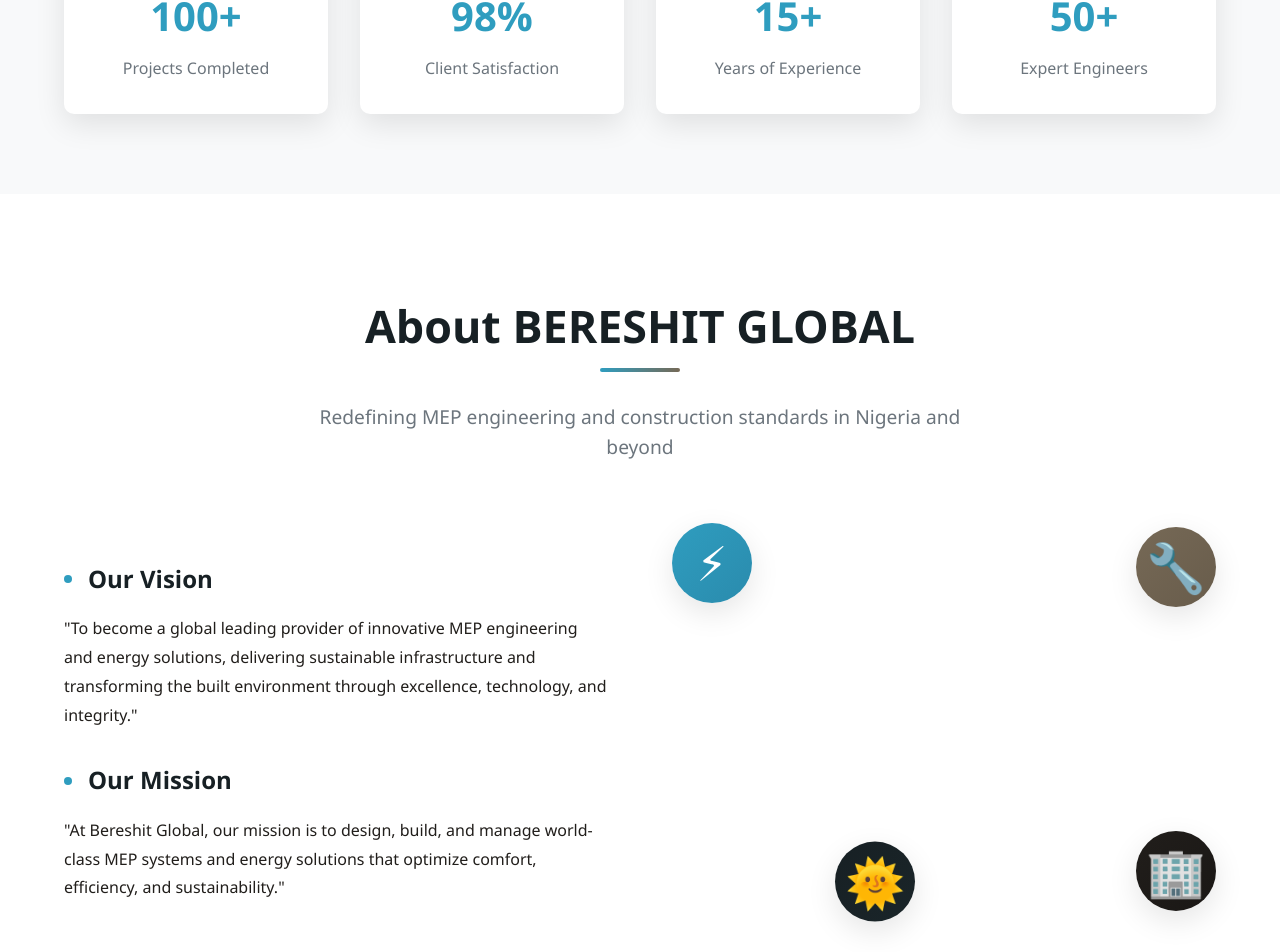
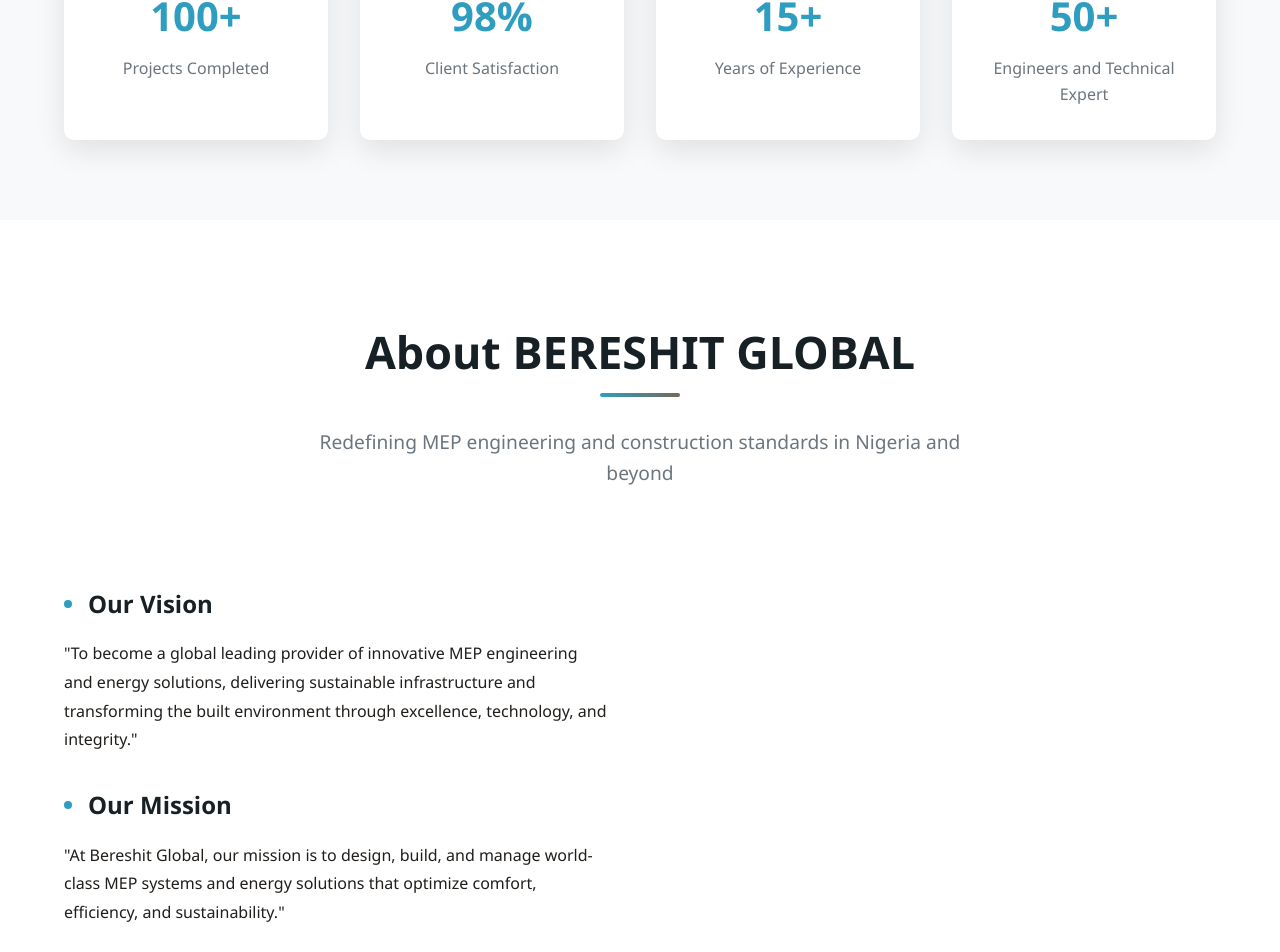
Before and after one commit to abassolaiya/BERESHIT, a React (Vite) app: page / in a window 1280 px wide. Shown: the part 1893-2845 px from the top of the page. Built offline with nearby package versions, Linux system fonts and the light colour scheme.

Commit message:
pictures

```diff
--- a/src/pages/AboutUs.jsx
+++ b/src/pages/AboutUs.jsx
@@ -81,7 +81,7 @@
               </div>
               <div className="stat">
                 <h3>50+</h3>
-                <p>Expert Engineers</p>
+                <p> Engineers and Technical Expert</p>
               </div>
             </div>
           </div>
--- a/src/pages/Home.jsx
+++ b/src/pages/Home.jsx
@@ -163,8 +163,8 @@
     },
     {
       src: carosel2,
-      alt: "Industrial MEP Systems Engineering",
-      title: "Industrial MEP Systems Engineering",
+      alt: "HVAC System",
+      title: "HVAC System",
       description:
         "Comprehensive mechanical, electrical, and plumbing engineering solutions tailored for commercial and industrial facilities.",
     },
@@ -332,7 +332,7 @@
             </div>
             <div className="stat-item zoom-in">
               <h3>50+</h3>
-              <p>Expert Engineers</p>
+              <p>Engineers and Technical Expert</p>
             </div>
           </div>
         </div>
@@ -365,14 +365,14 @@
                 comfort, efficiency, and sustainability."
               </p>
             </div>
-            <div className="about-image slide-in-right">
+            {/* <div className="about-image slide-in-right">
               <div className="floating-elements">
                 <div className="floating-element element-1">⚡</div>
                 <div className="floating-element element-2">🔧</div>
                 <div className="floating-element element-3">🌞</div>
                 <div className="floating-element element-4">🏢</div>
               </div>
-            </div>
+            </div> */}
           </div>
         </div>
       </section>
```
